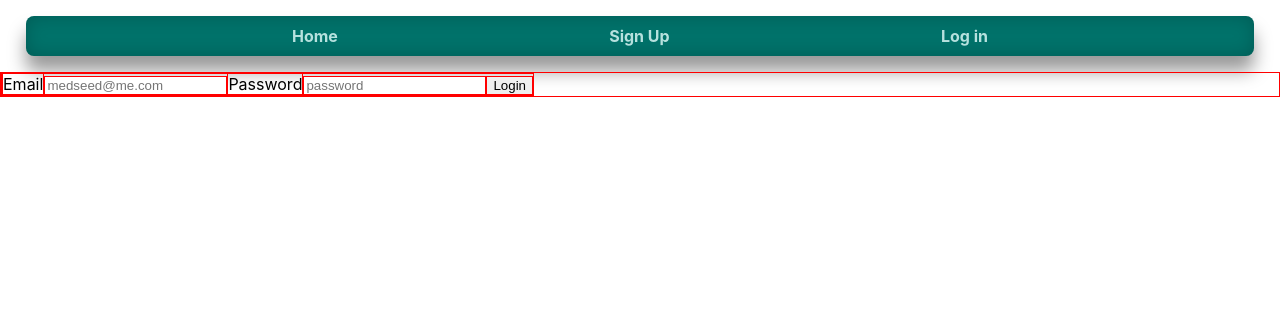
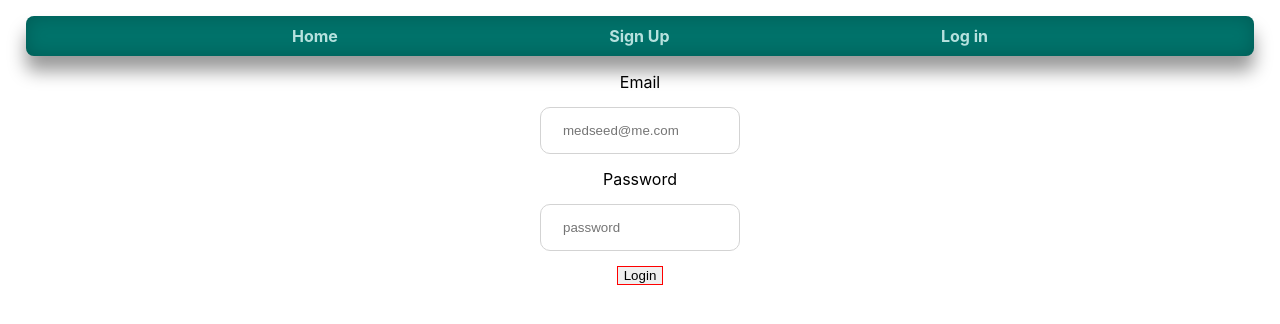
Before and after one commit to Build-Week-Med-Cabinet-4/Front-End, a React (Create React App) app in the folder med-cabinet/: page /login in a window 1280 px wide. Shown: the top 324 px of the page. Built offline with nearby package versions, Linux system fonts and the light colour scheme.

Commit message:
deleted unnessary files and completed some styling for the form.

```diff
--- a/med-cabinet/src/components/FormStyles/FormDivStyle.jsx
+++ /dev/null
@@ -1,6 +0,0 @@
-// !!!!!!!!!! Form Div Style !!!!!!!!!!
-import styled from "styled-components";
-
-export const FormDivStyle = styled.div`
-  border: 1px solid red;
-`;
--- /dev/null
+++ b/med-cabinet/src/components/FormStyles/FormStyle.jsx
@@ -0,0 +1,7 @@
+import styled from "styled-components";
+
+export const FormStyle = styled.form`
+  display: flex;
+  flex-flow: column nowrap;
+  align-items: center;
+`;
--- a/med-cabinet/src/components/FormStyles/InputStyle.jsx
+++ b/med-cabinet/src/components/FormStyles/InputStyle.jsx
@@ -2,5 +2,10 @@
 import styled from "styled-components";
 
 export const InputStyle = styled.input`
-  border: 1px solid red;
+  width: 200px;
+  padding: 15px 22px;
+  margin: 15px 5px;
+  box-sizing: border-box;
+  border: 1px solid #d3d3d3;
+  border-radius: 10px;
 `;
--- a/med-cabinet/src/components/FormStyles/LabelStyle.jsx
+++ b/med-cabinet/src/components/FormStyles/LabelStyle.jsx
@@ -1,6 +1,4 @@
 //  !!!!!!!!!! Label Style !!!!!!!!!!
 import styled from "styled-components";
 
-export const LabelStyle = styled.label`
-  border: 1px solid red;
-`;
+export const LabelStyle = styled.label``;
--- a/med-cabinet/src/components/FormStyles/LgSgConStyle.jsx
+++ /dev/null
@@ -1,7 +0,0 @@
-// !!!!!!!!!! Login and Sign up Container Style !!!!!!!!!!
-import styled from "styled-components";
-
-export const LgSgConStyle = styled.div`
-  display: flex;
-  border: 1px solid red;
-`;
--- a/med-cabinet/src/components/Login.jsx
+++ b/med-cabinet/src/components/Login.jsx
@@ -2,11 +2,10 @@
 import React, { useState } from "react";
 
 // importing styles for login form
-import { FormDivStyle } from "./FormStyles/FormDivStyle";
 import { InputStyle } from "./FormStyles/InputStyle";
 import { LabelStyle } from "./FormStyles/LabelStyle";
-import { LgSgConStyle } from "./FormStyles/LgSgConStyle";
 import { LgSgButtonStyle } from "./FormStyles/LgSgButtonStyle";
+import { FormStyle } from "./FormStyles/FormStyle";
 
 // login form function.
 const LoginForm = props => {
@@ -30,11 +29,8 @@ const LoginForm = props => {
 
   // layout of the login form
   return (
-    // Container Style
-    <LgSgConStyle>
-      {/* Form Div Style */}
-      <FormDivStyle>
-        <form onSubmit={submitLogin}>
+    // Form Style
+    <FormStyle onSubmit={submitLogin}>
       <LabelStyle htmlFor="email">Email</LabelStyle>
       <InputStyle
         id="email"
@@ -54,9 +50,7 @@ const LoginForm = props => {
       />
 
       <LgSgButtonStyle type="submit">Login</LgSgButtonStyle>
-        </form>
-      </FormDivStyle>
-    </LgSgConStyle>
+    </FormStyle>
   );
 };
 
--- a/med-cabinet/src/components/Register.jsx
+++ b/med-cabinet/src/components/Register.jsx
@@ -2,11 +2,10 @@
 import React, { useState } from "react";
 
 // importing styles for sign up form
-import { FormDivStyle } from "./FormStyles/FormDivStyle";
 import { InputStyle } from "./FormStyles/InputStyle";
 import { LabelStyle } from "./FormStyles/LabelStyle";
-import { LgSgConStyle } from "./FormStyles/LgSgConStyle";
 import { LgSgButtonStyle } from "./FormStyles/LgSgButtonStyle";
+import { FormStyle } from "./FormStyles/FormStyle";
 
 // register form function.
 const RegisterForm = props => {
@@ -31,11 +30,8 @@ const RegisterForm = props => {
 
   // layout of the register form
   return (
-    // Container Style
-    <LgSgConStyle>
-      {/* Form Div Style */}
-      <FormDivStyle>
-        <form onSubmit={submitSignup}>
+    // Form Style
+    <FormStyle onSubmit={submitSignup}>
       <LabelStyle htmlFor="email">Email</LabelStyle>
       <InputStyle
         id="email"
@@ -64,9 +60,7 @@ const RegisterForm = props => {
       />
 
       <LgSgButtonStyle type="submit">Sign Up</LgSgButtonStyle>
-        </form>
-      </FormDivStyle>
-    </LgSgConStyle>
+    </FormStyle>
   );
 };
 
```
Lines whose indentation alone changed are shown as unchanged.
